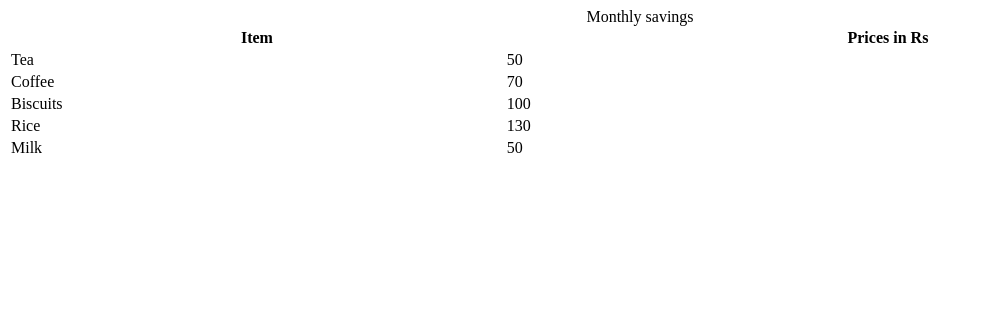
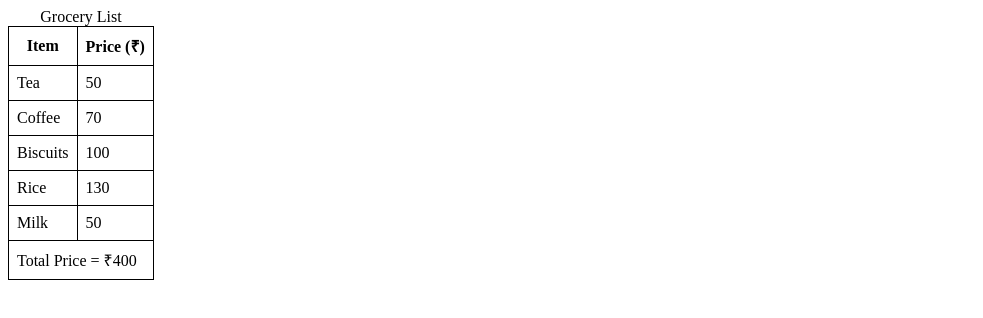
Before and after one commit to acciojob/grofers-checkout-VIMALCHINTU, a website: page main.html in a window 1280 px wide. Shown: the whole page, without its empty margins (0-983 px from the left). Drawn offline with Linux system fonts and the light colour scheme.

Commit message:
created a submission

```diff
--- a/main.html
+++ b/main.html
@@ -1,45 +1,68 @@
 <!DOCTYPE html>
-
-<html>
-
+<html lang="en">
 <head>
-	<link rel="stylesheet" href="styles.css">
+  <meta charset="UTF-8">
+  <meta name="viewport" content="width=device-width, initial-scale=1.0">
+  <title>Grofers Checkout</title>
+  <style>
+    table, th, td {
+      border: 1px solid black;
+      border-collapse: collapse;
+      padding: 8px;
+    }
+  </style>
 </head>
-
 <body>
-    <!-- the entire body must be written by student -->
-    <table style="width: 100%">
-    <caption>
-      Monthly savings
-    </caption>
+  <table id="groceryTable">
+    <caption>Grocery List</caption>
     <tr>
       <th>Item</th>
-      <th>Prices in Rs</th>
+      <th>Price (₹)</th>
     </tr>
     <tr>
       <td class="item">Tea</td>
-      <td class="price">50</td>
+      <td class="prices">50</td>
     </tr>
     <tr>
       <td class="item">Coffee</td>
-      <td class="price">70</td>
+      <td class="prices">70</td>
     </tr>
     <tr>
       <td class="item">Biscuits</td>
-      <td class="price">100</td>
+      <td class="prices">100</td>
     </tr>
     <tr>
       <td class="item">Rice</td>
-      <td class="price">130</td>
+      <td class="prices">130</td>
     </tr>
     <tr>
       <td class="item">Milk</td>
-      <td class="price">50</td>
+      <td class="prices">50</td>
     </tr>
   </table>
-    <script type="text/javascript" src="./script.js">
-</script>
 
+  <script>
+    // 1. Get all price elements
+    let priceElements = document.querySelectorAll(".prices");
+    let sum = 0;
+
+    // 2. Calculate sum
+    priceElements.forEach(el => {
+      sum += Number(el.textContent);
+    });
+
+    // 3. Create new row
+    let table = document.getElementById("groceryTable");
+    let newRow = document.createElement("tr");
+    let newCell = document.createElement("td");
+
+    // 4. Make cell span across 2 columns
+    newCell.setAttribute("colspan", "2");
+    newCell.textContent = "Total Price = ₹" + sum;
+
+    // 5. Append to table
+    newRow.appendChild(newCell);
+    table.appendChild(newRow);
+  </script>
 </body>
-
 </html>
--- a/script.js
+++ /dev/null
@@ -1,30 +0,0 @@
-// Select all cells with class="price"
-let prices = document.querySelectorAll(".price");
-let sum = 0;
-
-// Calculate the total
-prices.forEach(cell => {
-  sum += parseInt(cell.textContent, 10);
-});
-
-// Get the table
-let table = document.getElementById("newtable");
-
-// Create a new row
-let newRow = document.createElement("tr");
-newRow.classList.add("total-row");
-
-// Create "Total" label cell
-let totalLabel = document.createElement("td");
-totalLabel.textContent = "Total";
-
-// Create total value cell
-let totalValue = document.createElement("td");
-totalValue.textContent = sum;
-
-// Append cells into the row
-newRow.appendChild(totalLabel);
-newRow.appendChild(totalValue);
-
-// Append row into the table
-table.appendChild(newRow);
```
